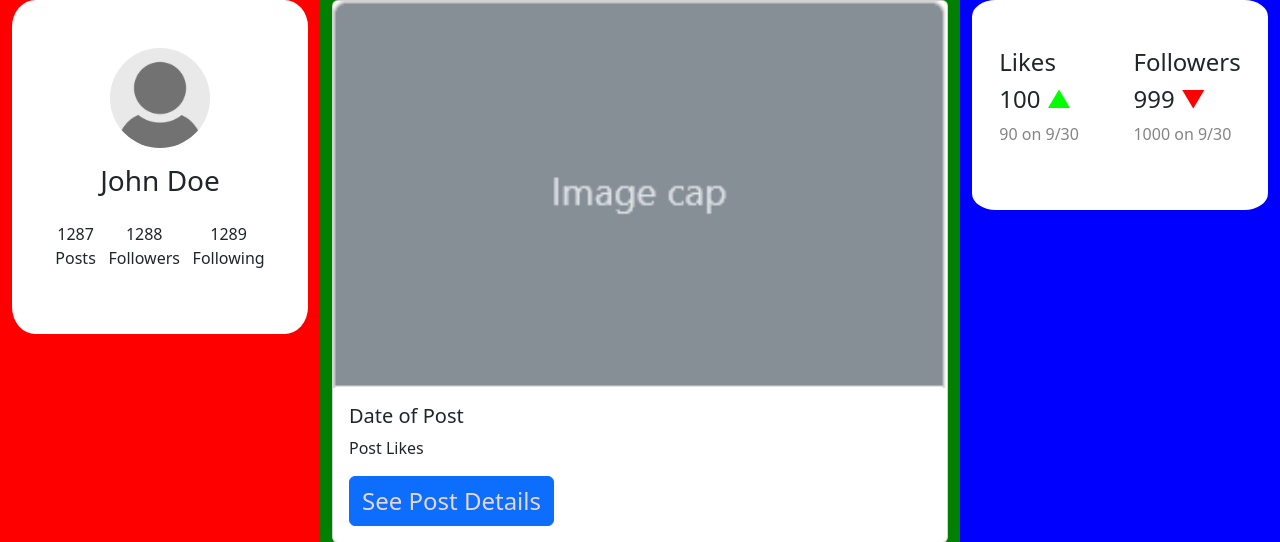
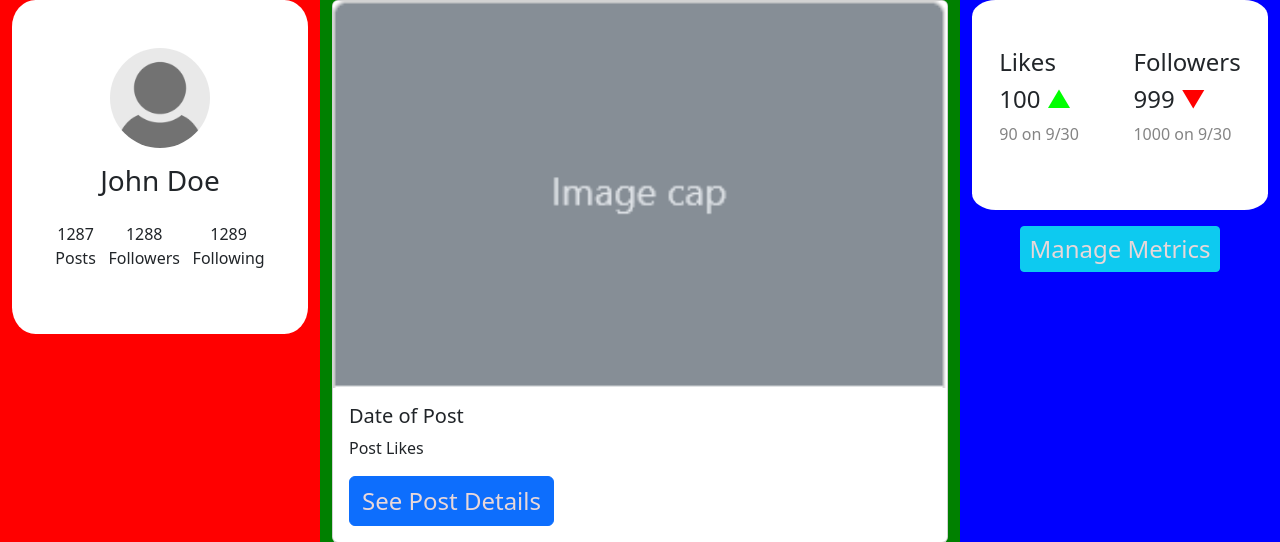
Before and after one commit to UCCS-CS4300-5300/group6-fall2023, a Django app: a page that uses popularity_assessor/templates/profile.html in a window 1280 px wide. Shown: the part 68-610 px from the top of the page. Run offline with Django 3.2, Linux system fonts and the light colour scheme.

Commit message:
Rohit added manage button
Added button to manage metrics

```diff
--- a/popularity_assessor/templates/profile.html
+++ b/popularity_assessor/templates/profile.html
@@ -58,7 +58,11 @@
           <p style="color: #848484;">1000 on 9/30</p>
         </div>
       </div>
+
       </div>
+    <div class="d-flex justify-content-center w-100 mt-3">
+      <a href="#" class="btn btn-sm btn-info">Manage Metrics</a>
+    </div>
     </div>
   </div>
 </div>
```
